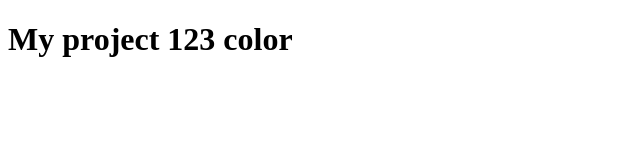
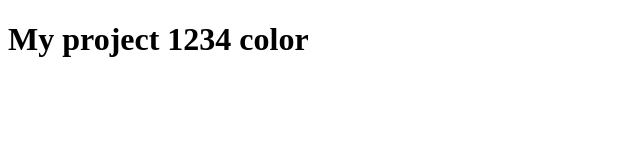
Before and after one commit to OlgaOchichenko/my-project, a plain HTML site: page index.html in a window 1280 px wide. Shown: the full height of the page, 0-640 px from the left. Drawn offline with Linux system fonts and the light colour scheme.

Commit message:
Update index.html

```diff
--- a/index.html
+++ b/index.html
@@ -7,6 +7,6 @@
   <title>My project</title>
 </head>
 <body>
-  <h1>My project 123 color</h1>
+  <h1>My project 1234 color</h1>
 </body>
 </html>
```
